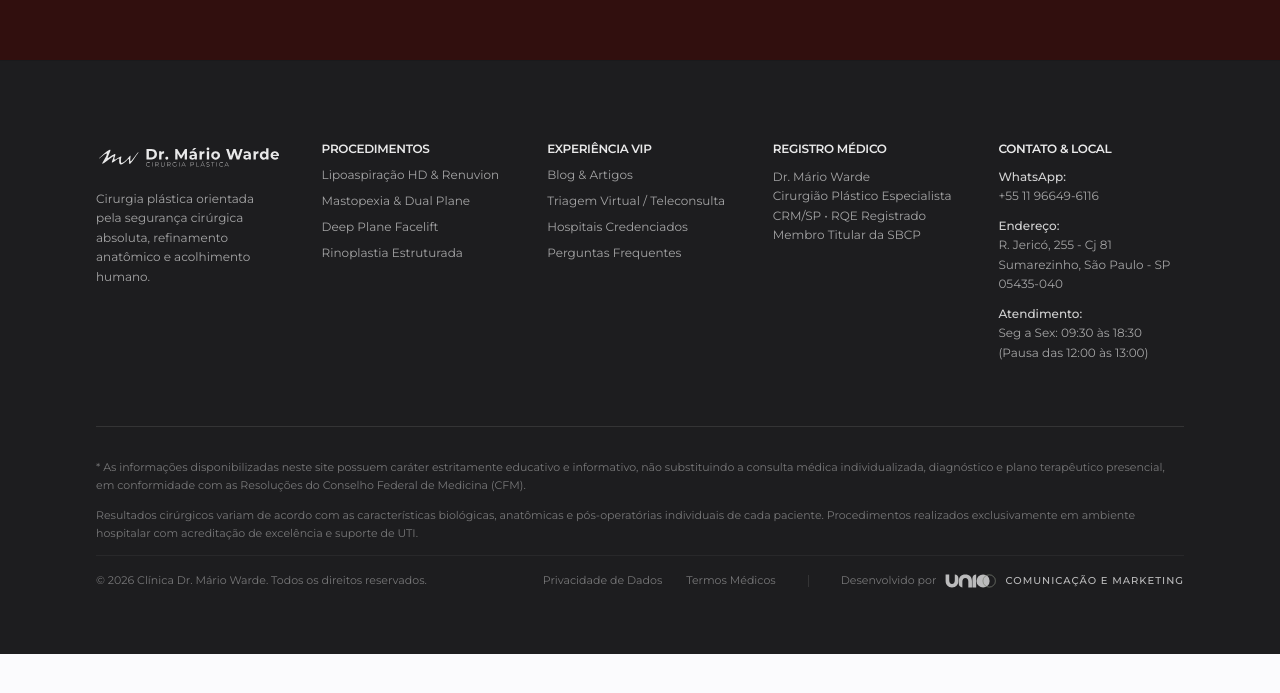
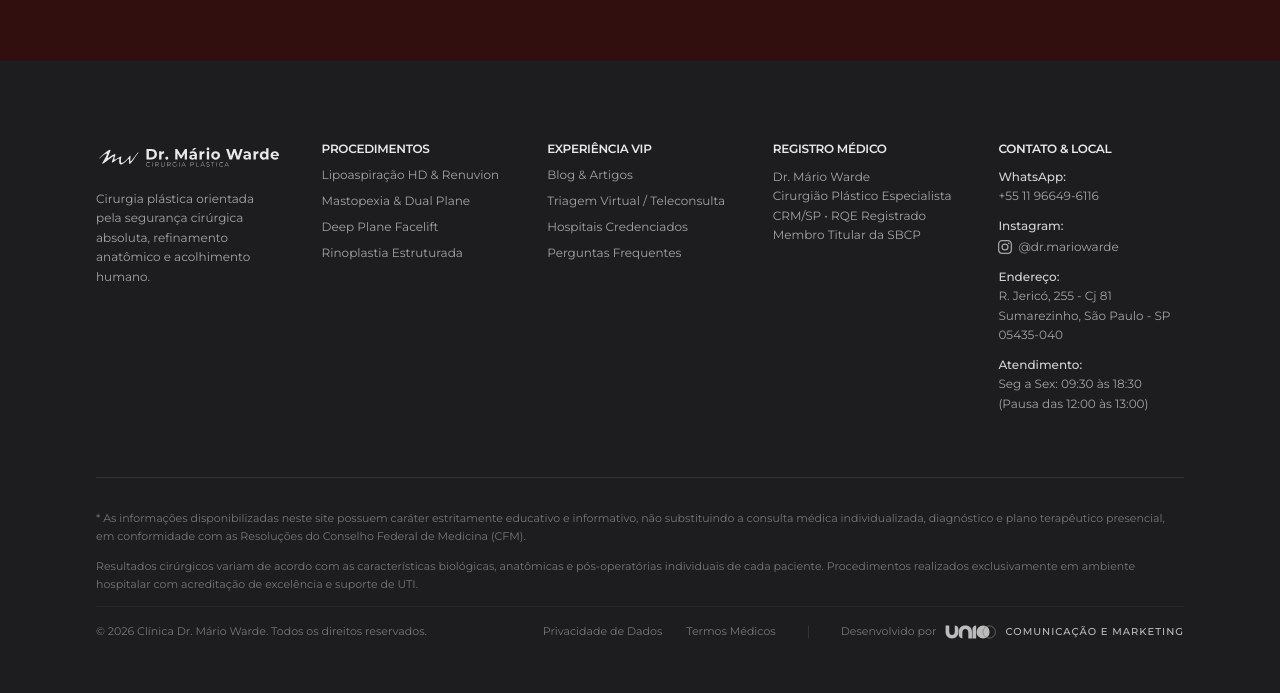
Before and after one commit to wardedrmario/site-institucional, a Next.js app: page / in a window 1280 px wide. Shown: the part 5313-6006 px from the top of the page. Before the commit the page ends 5967 px from the top, so only its background shows below. Built offline with nearby package versions, Linux system fonts and the light colour scheme.

Commit message:
ui: add instagram link to footer contact section

```diff
--- a/src/components/layout/Footer.tsx
+++ b/src/components/layout/Footer.tsx
@@ -60,6 +60,13 @@
               <a href="https://wa.me/5511966496116" target="_blank" rel="noopener noreferrer" className="hover:text-white transition-colors">+55 11 96649-6116</a>
             </p>
             <p className="text-white/60 leading-relaxed">
+              <strong className="text-white/80 font-medium">Instagram:</strong><br/>
+              <a href="https://www.instagram.com/dr.mariowarde/" target="_blank" rel="noopener noreferrer" className="hover:text-white transition-colors flex items-center gap-1.5 mt-0.5">
+                <svg className="w-3.5 h-3.5" fill="currentColor" viewBox="0 0 24 24"><path d="M12 2.163c3.204 0 3.584.012 4.85.07 3.252.148 4.771 1.691 4.919 4.919.058 1.265.069 1.645.069 4.849 0 3.205-.012 3.584-.069 4.849-.149 3.225-1.664 4.771-4.919 4.919-1.266.058-1.644.07-4.85.07-3.204 0-3.584-.012-4.849-.07-3.26-.149-4.771-1.699-4.919-4.92-.058-1.265-.07-1.644-.07-4.849 0-3.204.013-3.583.07-4.849.149-3.227 1.664-4.771 4.919-4.919 1.266-.057 1.645-.069 4.849-.069zM12 0C8.741 0 8.333.014 7.053.072 2.695.272.273 2.69.073 7.052.014 8.333 0 8.741 0 12c0 3.259.014 3.668.072 4.948.2 4.358 2.618 6.78 6.98 6.98C8.333 23.986 8.741 24 12 24c3.259 0 3.668-.014 4.948-.072 4.354-.2 6.782-2.618 6.979-6.98.059-1.28.073-1.689.073-4.948 0-3.259-.014-3.667-.072-4.947-.196-4.354-2.617-6.78-6.979-6.98C15.668.014 15.259 0 12 0zm0 5.838a6.162 6.162 0 100 12.324 6.162 6.162 0 000-12.324zM12 16a4 4 0 110-8 4 4 0 010 8zm6.406-11.845a1.44 1.44 0 100 2.881 1.44 1.44 0 000-2.881z"/></svg>
+                @dr.mariowarde
+              </a>
+            </p>
+            <p className="text-white/60 leading-relaxed">
               <strong className="text-white/80 font-medium">Endereço:</strong><br/>
               R. Jericó, 255 - Cj 81<br/>
               Sumarezinho, São Paulo - SP<br/>
```
